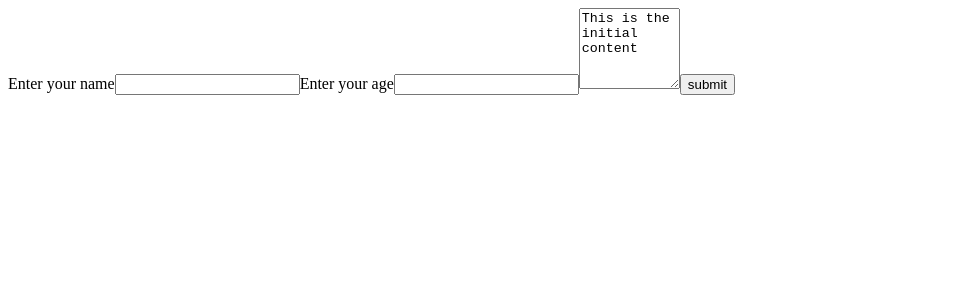
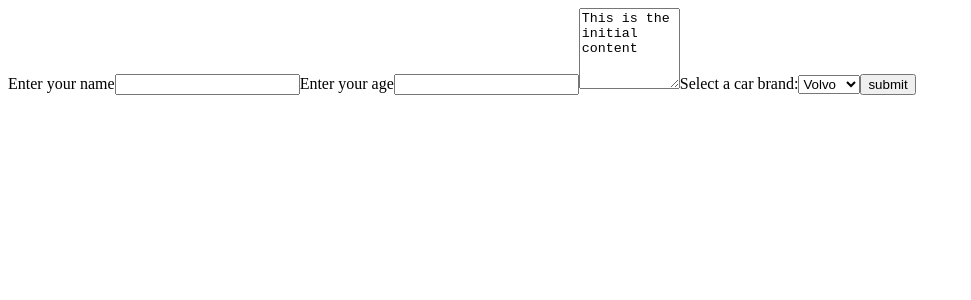
Before and after one commit to mansouriayoub/geeks_institute_bootcamp, a React (Vite) app in the folder week_7/day_3/Exercises_XP_Gold/: page / in a window 1280 px wide. Shown: the top 300 px of the page, without its empty margins (0-971 px from the left). Built offline with nearby package versions, Linux system fonts and the light colour scheme.

Commit message:
feat: add car selection dropdown to Forms component and improve user state management

```diff
--- a/week_7/day_3/Exercises_XP_Gold/src/Components/Forms.jsx
+++ b/week_7/day_3/Exercises_XP_Gold/src/Components/Forms.jsx
@@ -1,45 +1,67 @@
-import { useState } from "react"
+import { useState } from "react";
 
-const Forms =()=>{
+const Forms = () => {
   const [user, setUser] = useState({
-        name: '',
+    name: "",
     age: null,
-        errormessage: '',
-        message: "This is the initial content"
-    })
+    errormessage: "",
+    message: "This is the initial content",
+    car: 'Volvo'
+  });
 
   const handleChange = (e) => {
     // since e.target only has .name and .value, not .age. We only need the correct destructure:
     const { name, value } = e.target;
-        setUser(prevUser => ({
+    setUser((prevUser) => ({
       ...prevUser,
       [name]: value,
-            errormessage: name === 'age' && value && isNaN(value) ? 'Your age must be a number' : '',
+      errormessage:
+        name === "age" && value && isNaN(value)
+          ? "Your age must be a number"
+          : "",
     }));
+  };
 
-    }
+  let header = "";
+  if (user.name)
+    header = (
+      <h1>
+        Hello {user.name} {user.age}{" "}
+      </h1>
+    );
 
-    let header = '';
-    if(user.name) header = <h1>Hello {user.name} {user.age} </h1>
-
-    const mySubmitHandler =(e)=>{
-        e.preventDefault()
-        alert(`You are submitting ${user.name}`)
-    }
-
-
+  const mySubmitHandler = (e) => {
+    e.preventDefault();
+    alert(`You are submitting ${user.name}`);
+  };
 
   return (
-        <form  onSubmit={mySubmitHandler}>
+    <form onSubmit={mySubmitHandler}>
       {header}
       <label htmlFor="name">Enter your name</label>
       <input type="text" name="name" id="name" onChange={handleChange} />
       <label htmlFor="age">Enter your age</label>
       <input type="text" name="age" id="age" onChange={handleChange} />
       <span>{user.errormessage}</span>
-            <textarea name="message" id="message" cols="10" rows="5" value={user.message} onChange={handleChange}></textarea>
+      <textarea
+        name="message"
+        id="message"
+        cols="10"
+        rows="5"
+        value={user.message}
+        onChange={handleChange}
+      ></textarea>
+      <label>
+        Select a car brand:
+        <select name="car" value={user.car} onChange={handleChange}>
+          <option value="Toyota">Toyota</option>
+          <option value="Honda">Honda</option>
+          <option value="Volvo">Volvo</option>
+          <option value="BMW">BMW</option>
+        </select>
+      </label>
       <input type="submit" value="submit" />
     </form>
-    )
-}
-export default Forms
+  );
+};
+export default Forms;
```
Lines whose indentation alone changed are shown as unchanged.
